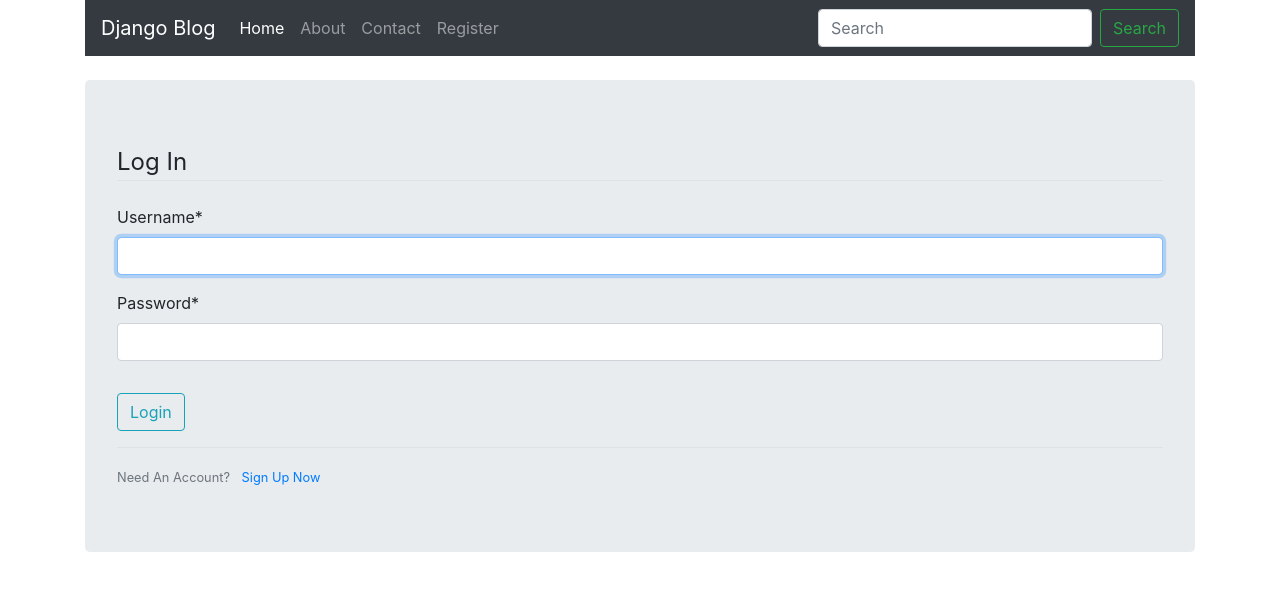
After one commit to IcyRepublic9884/Example-Django-Blog, a Django app: page /login/ in a window 1280 px wide. The commit adds this page. Shown: the top 591 px of the page. Run offline with Django 3.2, Linux system fonts and the light colour scheme; some libraries are stand-ins or nearby versions.

Commit message:
User login and logout

```diff
--- a/mysite/settings.py
+++ b/mysite/settings.py
@@ -127,3 +127,5 @@ USE_TZ = True
 STATIC_URL = '/static/'
 
 CRISPY_TEMPLATE_PACK = 'bootstrap4'
+
+LOGIN_REDIRECT_URL = 'pages-index-page'
--- a/mysite/urls.py
+++ b/mysite/urls.py
@@ -15,6 +15,8 @@ Including another URLconf
 """
 from django.contrib import admin
 from django.urls import path
+from django.contrib.auth import views as auth_views
+
 from pages.views import index, contact, about, create_post
 from users.views import register
 
@@ -25,4 +27,6 @@ urlpatterns = [
     path('contact/', contact, name='pages-contact-page'),
     path('create_post/', create_post, name='pages-create_post-page'),
     path('register/', register, name='users-register-page'),
+    path('login/', auth_views.LoginView.as_view(template_name='users/login.html'), name='users-login-page'),
+    path('logout/', auth_views.LogoutView.as_view(template_name='users/logout.html'), name='users-logout-page'),
 ]
--- /dev/null
+++ b/users/templates/users/login.html
@@ -0,0 +1,21 @@
+{% extends "pages/base.html" %}
+{% load crispy_forms_tags %}
+{% block header %}
+    <div class="content-section">
+        <form method="POST">
+            {% csrf_token %}
+            <fieldset class="form-group">
+                <legend class="border-bottom mb-4">Log In</legend>
+                {{ form|crispy }}
+            </fieldset>
+            <div class="form-group">
+                <button class="btn btn-outline-info" type="submit">Login</button>
+            </div>
+        </form>
+        <div class="border-top pt-3">
+            <small class="text-muted">
+                Need An Account? <a class="ml-2" href="{% url 'users-register-page' %}">Sign Up Now</a>
+            </small>
+        </div>
+    </div>
+{% endblock header %}
--- a/users/templates/users/register.html
+++ b/users/templates/users/register.html
@@ -1,5 +1,5 @@
 {% extends 'pages/base.html' %}
-{% block content %}
+{% block header %}
 {% load crispy_forms_tags %}
 <form action="/register/", method="POST">
     {% csrf_token %}
--- a/users/views.py
+++ b/users/views.py
@@ -10,8 +10,8 @@ def register(request, *args, **kwargs):
         if form.is_valid():
             form.save()
             username = form.cleaned_data.get('username')
-            messages.success(request, f'Account Created For {username}')
-            return redirect('pages-index-page')
+            messages.success(request, f"Account Created For '{username}' You can now login")
+            return redirect('users-login-page')
     else:
         form = UserRegisterForm()
     return render(request, 'users/register.html', {'form': form})
```
Also changed, not shown: users/templates/users/logout.html (added, +9 -0 lines), README.md, db.sqlite3.
